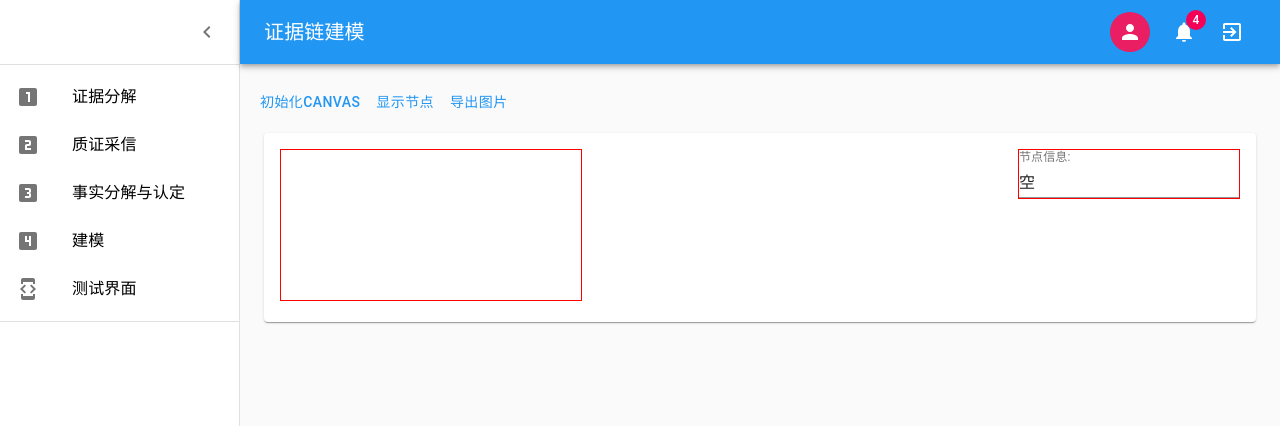
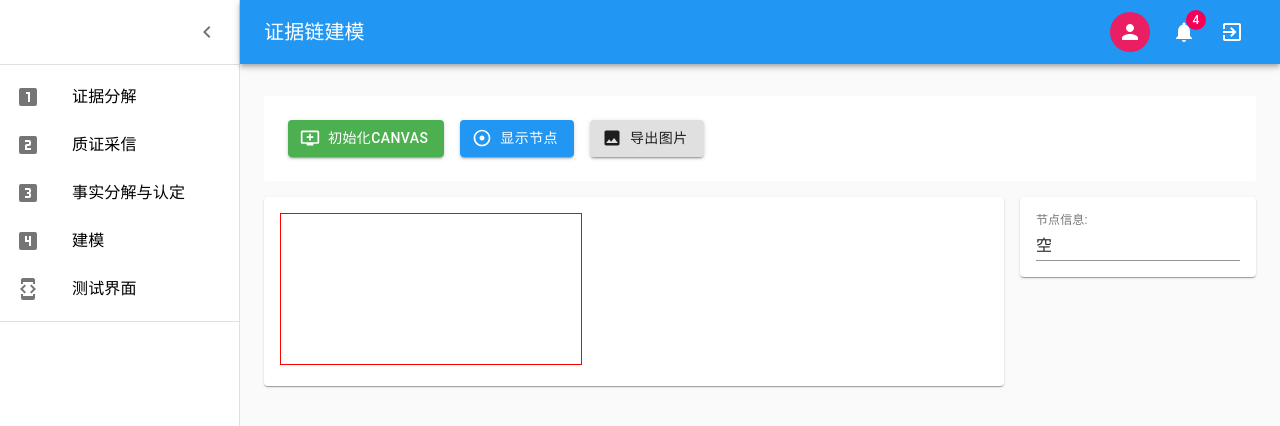
Before and after one commit to sinx-wang/evidenceVisualization, a React (Create React App) app in the folder visual-project/: page /model/createModel in a window 1280 px wide. Shown: the top 426 px of the page. Built offline with nearby package versions, Linux system fonts and the light colour scheme.

Commit message:
换回JTopo

```diff
--- a/visual-project/src/views/ModelPages/DevelopView.jsx
+++ b/visual-project/src/views/ModelPages/DevelopView.jsx
@@ -1,10 +1,5 @@
 import React from "react";
-import creatEngine, {
-  DefaultLinkModel,
-  DefaultNodeModel,
-  DiagramModel,
-} from "@projectstorm/react-diagrams";
-import { CanvasWidget } from "@projectstorm/react-canvas-core";
+import JTopo from "jtopo-in-node";
 import { makeStyles } from "@material-ui/core/styles";
 
 const useStyles = makeStyles((theme) => ({
@@ -18,33 +13,10 @@ const useStyles = makeStyles((theme) => ({
 
 export default function DevelopView() {
   const classes = useStyles();
-  const engine = creatEngine();
-
-  const node1 = new DefaultNodeModel({
-    name: "Node 1",
-    color: "rgb(192, 192, 255)",
-  });
-  node1.setPosition(100, 100);
-  let port1 = node1.addOutPort("out");
-
-  const node2 = new DefaultNodeModel({
-    name: "Node 2",
-    color: "rgb(0, 192, 0)",
-  });
-  node2.setPosition(400, 100);
-  let port2 = node2.addInPort("in");
-
-  const link = port1.link(port2);
-  link.addLabel("Hello world");
-
-  const model = new DiagramModel();
-  model.addAll(node1, node2, link);
-  engine.setModel(model);
 
   return (
     <div className={classes.root}>
-      111
-      <CanvasWidget className={classes.canvas} engine={engine} />
+
     </div>
   );
 }
--- a/visual-project/src/views/ModelPages/ModelView.jsx
+++ b/visual-project/src/views/ModelPages/ModelView.jsx
@@ -1,10 +1,13 @@
 import React from "react";
 import { makeStyles } from "@material-ui/core/styles";
-import Jtopo from "jtopo-in-node";
+import JTopo from "jtopo-in-node";
 import Paper from "@material-ui/core/Paper";
 import Grid from "@material-ui/core/Grid";
 import Button from "@material-ui/core/Button";
 import TextField from "@material-ui/core/TextField";
+import AddToQueue from "@material-ui/icons/AddToQueue";
+import Adjust from "@material-ui/icons/Adjust";
+import ImageIcon from "@material-ui/icons/Image";
 
 const useStyles = makeStyles((theme) => ({
   root: {
@@ -24,16 +27,21 @@ const useStyles = makeStyles((theme) => ({
     border: "solid red 1px",
     float: "right",
   },
+  button: {
+    margin: theme.spacing(1),
+  },
 }));
 
 // 函数式写法，无class
 export default function ModelView() {
-  // React Hooks，详见https://zh-hans.reactjs.org/docs/hooks-effect.html
+  const classes = useStyles();
+
   React.useEffect(() => {
     document.title = "建模";
   });
 
-  // React Hooks，相当于class式写法的state，详见https://zh-hans.reactjs.org/docs/hooks-intro.html
+  const canvasRef = React.useRef(null);
+
   const [values, setValues] = React.useState({
     nodeText: "", //点击节点信息
   });
@@ -41,41 +49,41 @@ export default function ModelView() {
   const [text, setText] = React.useState("空");
 
   const initCanvas = () => {
-    var canvas = document.getElementById("canvas");
-    canvas.width = window.innerWidth * 0.6;
+    let canvas = canvasRef.current;
+    canvas.width = window.innerWidth * 0.55;
     canvas.height = window.innerHeight * 0.5;
   };
 
   const drawCanvas = () => {
-    var canvas = document.getElementById("canvas");
-    var stage = new Jtopo.Stage(canvas);
+    let canvas = canvasRef.current;
+    let stage = new JTopo.Stage(canvas);
     stage.eagleEye.visible = null;
 
-    var scene = new Jtopo.Scene(stage);
+    let scene = new JTopo.Scene(stage);
     scene.mode = "select";
     //scene.background= '1.png';
     //
-    var node = createEvidenceNode("证据1", 20, 20);
+    let node = createEvidenceNode("证据1", 20, 20);
     scene.add(node);
 
-    var node1 = createEvidenceLinkNode("链头", 200, 100);
+    let node1 = createEvidenceLinkNode("链头", 200, 100);
     scene.add(node1);
 
-    var node2 = createFactLinkNode("链接点", 400, 100);
+    let node2 = createFactLinkNode("链接点", 400, 100);
     scene.add(node2);
 
-    var node3 = createFactNode("事实", 600, 100);
+    let node3 = createFactNode("事实", 600, 100);
     scene.add(node3);
 
-    var link = new Jtopo.Link(node, node1);
+    let link = new JTopo.Link(node, node1);
     scene.add(link);
 
-    var link2 = new Jtopo.Link(node2, node3);
+    let link2 = new JTopo.Link(node2, node3);
     scene.add(link2);
   };
 
   const createEvidenceNode = (text, x, y) => {
-    var node = new Jtopo.Node();
+    let node = new JTopo.Node();
     node.text = text;
     node.setLocation(x, y);
     node.dragable = false;
@@ -88,7 +96,7 @@ export default function ModelView() {
   };
 
   const createEvidenceLinkNode = (text, x, y) => {
-    var node = new Jtopo.CircleNode();
+    let node = new JTopo.CircleNode();
     node.text = text;
     node.setLocation(x, y);
     node.dragable = false;
@@ -102,7 +110,7 @@ export default function ModelView() {
   };
 
   const createFactNode = (text, x, y) => {
-    var node = new Jtopo.Node();
+    let node = new JTopo.Node();
     node.text = text;
     node.setLocation(x, y);
     node.dragable = false;
@@ -115,7 +123,7 @@ export default function ModelView() {
   };
 
   const createFactLinkNode = (text, x, y) => {
-    var node = new Jtopo.CircleNode();
+    let node = new JTopo.CircleNode();
     node.text = text;
     node.setLocation(x, y);
     node.dragable = false;
@@ -128,20 +136,20 @@ export default function ModelView() {
     return node;
   };
 
-  var _fixType = function (type) {
+  const _fixType = (type) => {
     type = type.toLowerCase().replace(/jpg/i, "jpeg");
-    var r = type.match(/png|jpeg|bmp|gif/)[0];
+    const r = type.match(/png|jpeg|bmp|gif/)[0];
     return "image/" + r;
   };
 
-  var saveFile = function (data, filename) {
-    var save_link = document.createElementNS(
+  const saveFile = (data, filename) => {
+    let save_link = document.createElementNS(
       "http://www.w3.org/1999/xhtml",
       "a"
     );
     save_link.href = data;
     save_link.download = filename;
-    var event = document.createEvent("MouseEvents");
+    let event = document.createEvent("MouseEvents");
     event.initMouseEvent(
       "click",
       true,
@@ -163,34 +171,60 @@ export default function ModelView() {
   };
 
   const exportToPng = () => {
-    var canvas = document.getElementById("canvas");
-    var type = "png";
-    var imgData = canvas.toDataURL(type);
+    // var canvas = document.getElementById("canvas");
+    let canvas = canvasRef.current;
+    const type = "png";
+    let imgData = canvas.toDataURL(type);
     imgData = imgData.replace(_fixType(type), "image/octet-stream");
-    var filename = "picture." + type;
+    let filename = "picture." + type;
     saveFile(imgData, filename);
   };
 
-  const classes = useStyles();
-
   return (
     <div>
-      <Grid container spacing={3}>
-        <Button color="primary" onClick={initCanvas}>
+      <Grid container spacing={2}>
+        <Grid item xs={12}>
+          <Paper className={classes.paper} elevation={0}>
+            <Button
+              variant="contained"
+              className={classes.button}
+              startIcon={<AddToQueue />}
+              style={{
+                backgroundColor: "#4caf50",
+                color: "#fff",
+              }}
+              onClick={initCanvas}
+            >
               初始化Canvas
             </Button>
-        <Button color="primary" onClick={drawCanvas}>
+            <Button
+              variant="contained"
+              className={classes.button}
+              startIcon={<Adjust />}
+              color="primary"
+              onClick={drawCanvas}
+            >
               显示节点
             </Button>
-        <Button color="primary" onClick={exportToPng}>
+            <Button
+              variant="contained"
+              className={classes.button}
+              startIcon={<ImageIcon />}
+              color="default"
+              onClick={exportToPng}
+            >
               导出图片
             </Button>
-        <Grid item xs={12}>
+          </Paper>
+        </Grid>
+        <Grid item xs={9}>
           <Paper className={classes.paper}>
-            <canvas id="canvas" className={classes.canvas} />
-            <div className={classes.rightDiv}>
+            <canvas id="canvas" ref={canvasRef} className={classes.canvas} />
+          </Paper>
+        </Grid>
+        <Grid item xs={3}>
+          <Paper className={classes.paper}>
             <TextField id="standard-basic" label="节点信息:" value={text} />
-            </div>
           </Paper>
         </Grid>
       </Grid>
--- a/visual-project/src/views/ModelPages/QuestionView.jsx
+++ b/visual-project/src/views/ModelPages/QuestionView.jsx
@@ -103,7 +103,7 @@ function EvidenceTabContent(props) {
 
   React.useEffect(() => {
     console.log(item.body);
-    console.log(props.agree);
+    console.log(item.agree);
   });
 
   return (
```
Lines whose indentation alone changed are shown as unchanged.
